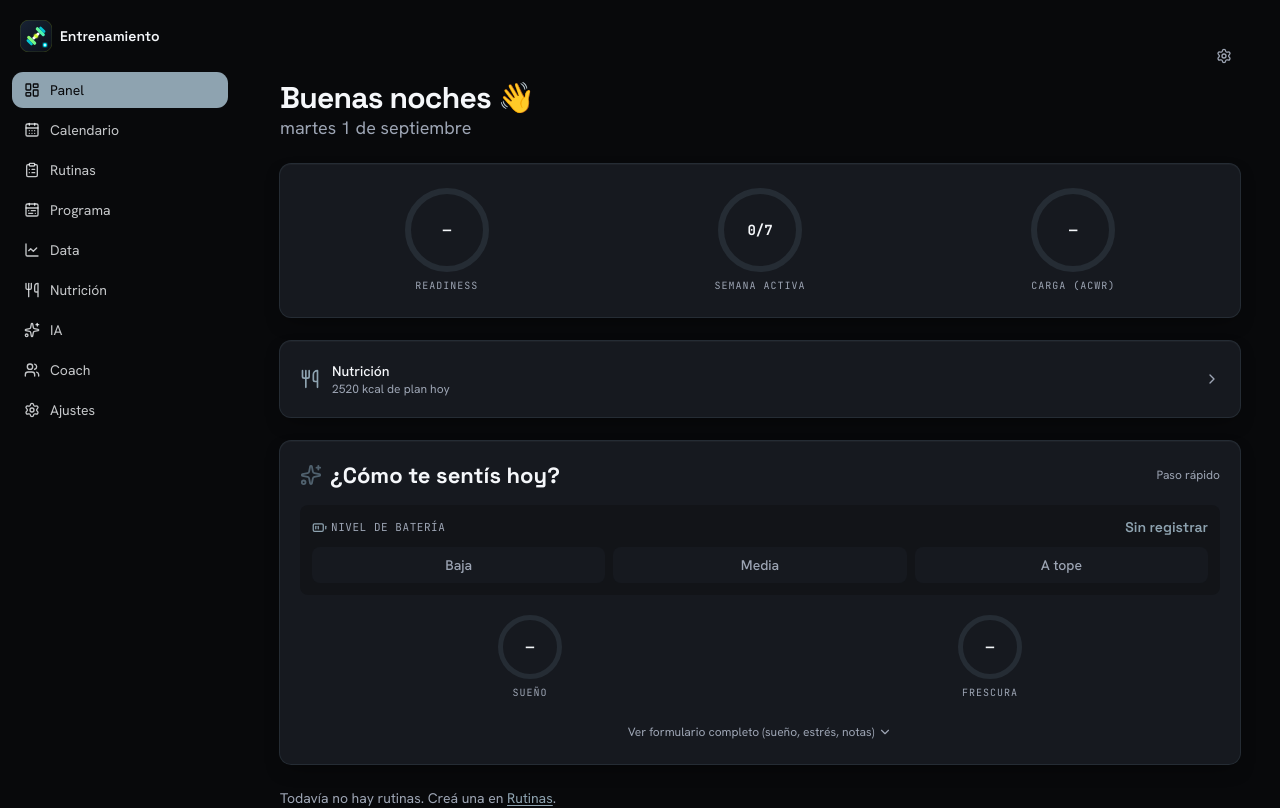
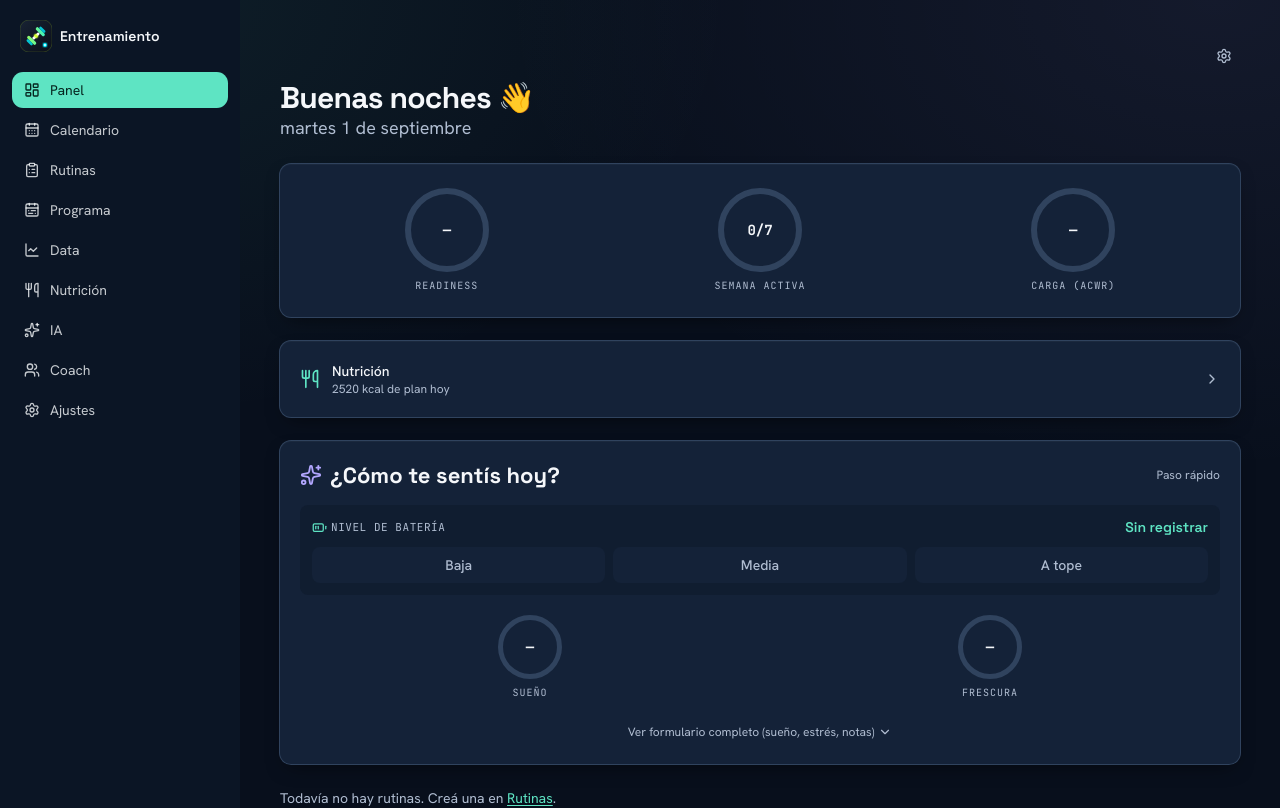
Before and after one commit to githubfranco8426/entrenamiento, a Next.js app: page /dashboard in a window 1280 px wide. Shown: the top 808 px of the page. Built offline with nearby package versions, Linux system fonts and the light colour scheme; no server answers; the database is empty.

Commit message:
Renueva paleta visual y profundidad

```diff
--- a/app/globals.css
+++ b/app/globals.css
@@ -72,51 +72,48 @@
 
 :root,
 .dark {
-  /* Kinetic Obsidian — sistema de diseño Stitch (design extraído de las pantallas
-     Dashboard/Sesión Activa, proyecto "Minimalist Fitness Dashboard").
-     Austero, sin neón ni glows: instrumentación de precisión en acero/obsidiana.
-     Dark-only por diseño (no hay toggle de tema); :root y .dark comparten valores
-     para que no dependa del montaje de next-themes ni produzca flash claro/oscuro. */
+  /* Midnight / Tide: superficies azul noche, acciones turquesa,
+     datos lavanda, advertencias ámbar y errores coral. */
   /* Niveles de superficie (de más recesado a más elevado): background (canvas base)
      < muted (nivel 1, paneles/listas) < card/popover (nivel 2, elevado) < accent
      (nivel 3, presionado/activo). Antes card y muted estaban invertidos (muted más
      claro que card), por lo que las tarjetas no se distinguían del fondo — de ahí
      la sensación de interfaz plana. */
-  --background: #08090b;
+  --background: #080f1c;
   --foreground: #f5f7fa;
-  --card: #16191f;
+  --card: #142238;
   --card-foreground: #f5f7fa;
-  --popover: #16191f;
+  --popover: #1b2c45;
   --popover-foreground: #f5f7fa;
-  --primary: #8ea3b0;
-  --primary-foreground: #08090b;
-  --secondary: #50616e;
-  --secondary-foreground: #f5f7fa;
-  --tertiary: #d6e2e9;
-  --tertiary-foreground: #08090b;
-  --muted: #0f1115;
-  --muted-foreground: #9da5b4;
-  --accent: #1f242c;
+  --primary: #5ee4c3;
+  --primary-foreground: #06251f;
+  --secondary: #b3a7ff;
+  --secondary-foreground: #191332;
+  --tertiary: #f6c76b;
+  --tertiary-foreground: #2a1c05;
+  --muted: #0e1a2c;
+  --muted-foreground: #b0bdd1;
+  --accent: #263955;
   --accent-foreground: #f5f7fa;
-  --destructive: #8e4d48;
-  --destructive-foreground: #f5f7fa;
-  --border: #252c34;
-  --input: #0b0d10;
-  --ring: #8ea3b0;
-  --chart-1: #8ea3b0;
-  --chart-2: #50616e;
-  --chart-3: #d6e2e9;
-  --chart-4: #a67c52;
-  --chart-5: #8e4d48;
+  --destructive: #ff969c;
+  --destructive-foreground: #310e17;
+  --border: #30435e;
+  --input: #30435e;
+  --ring: #5ee4c3;
+  --chart-1: #5ee4c3;
+  --chart-2: #b3a7ff;
+  --chart-3: #73c9ff;
+  --chart-4: #f6c76b;
+  --chart-5: #ff969c;
   --radius: 0.5rem;
-  --sidebar: #08090b;
+  --sidebar: #0b1525;
   --sidebar-foreground: #f5f7fa;
-  --sidebar-primary: #8ea3b0;
-  --sidebar-primary-foreground: #08090b;
-  --sidebar-accent: #0f1115;
+  --sidebar-primary: #5ee4c3;
+  --sidebar-primary-foreground: #06251f;
+  --sidebar-accent: #1b2c45;
   --sidebar-accent-foreground: #f5f7fa;
-  --sidebar-border: #252c34;
-  --sidebar-ring: #8ea3b0;
+  --sidebar-border: #30435e;
+  --sidebar-ring: #5ee4c3;
 }
 
 @layer base {
@@ -125,6 +122,10 @@
   }
   body {
     @apply bg-background text-foreground;
+    background-image:
+      radial-gradient(ellipse at 95% 0%, #b3a7ff12, transparent 45rem),
+      radial-gradient(ellipse at 10% 0%, #5ee4c312, transparent 38rem);
+    background-repeat: no-repeat;
   }
   html {
     @apply font-sans;
--- a/components/dashboard/todays-routine-hero.tsx
+++ b/components/dashboard/todays-routine-hero.tsx
@@ -51,7 +51,8 @@ export function TodaysRoutineHero({
 
   return (
     <section className="relative flex flex-col gap-gutter-md overflow-hidden rounded-xl bg-card p-container-padding ring-1 ring-border shadow-[0_1px_0_0_rgba(255,255,255,0.03)_inset,0_8px_20px_-8px_rgba(0,0,0,0.6)]">
-      <div className="pointer-events-none absolute -right-12 -top-12 size-48 rounded-full bg-primary/10 blur-3xl" />
+      <div className="pointer-events-none absolute -right-12 -top-12 size-64 rounded-full bg-primary/15 blur-3xl" />
+      <div className="pointer-events-none absolute inset-y-0 left-0 w-1 bg-linear-to-b from-primary to-secondary" />
 
       <div className="flex items-center justify-between">
         <span className="rounded-full bg-primary/15 px-2.5 py-1 font-mono text-[10px] font-bold uppercase tracking-widest text-primary">
--- a/components/ui/card.tsx
+++ b/components/ui/card.tsx
@@ -21,6 +21,7 @@ function Card({
         "group/card flex flex-col gap-(--card-spacing) overflow-hidden rounded-2xl bg-card py-(--card-spacing) text-sm text-card-foreground ring-1 ring-border shadow-[0_1px_0_0_rgba(255,255,255,0.03)_inset,0_8px_20px_-8px_rgba(0,0,0,0.6)] [--card-spacing:--spacing(4)] has-data-[slot=card-footer]:pb-0 has-[>img:first-child]:pt-0 data-[size=sm]:[--card-spacing:--spacing(3)] data-[size=sm]:has-data-[slot=card-footer]:pb-0 *:[img:first-child]:rounded-t-2xl *:[img:last-child]:rounded-b-2xl",
         variant === "glass" &&
           "bg-card/70 ring-border/60 shadow-[0_12px_32px_-4px_rgba(0,0,0,0.7)] supports-[backdrop-filter]:backdrop-blur-xl",
+        "bg-linear-to-br from-white/[0.045] via-transparent to-transparent",
         className
       )}
       {...props}
```
